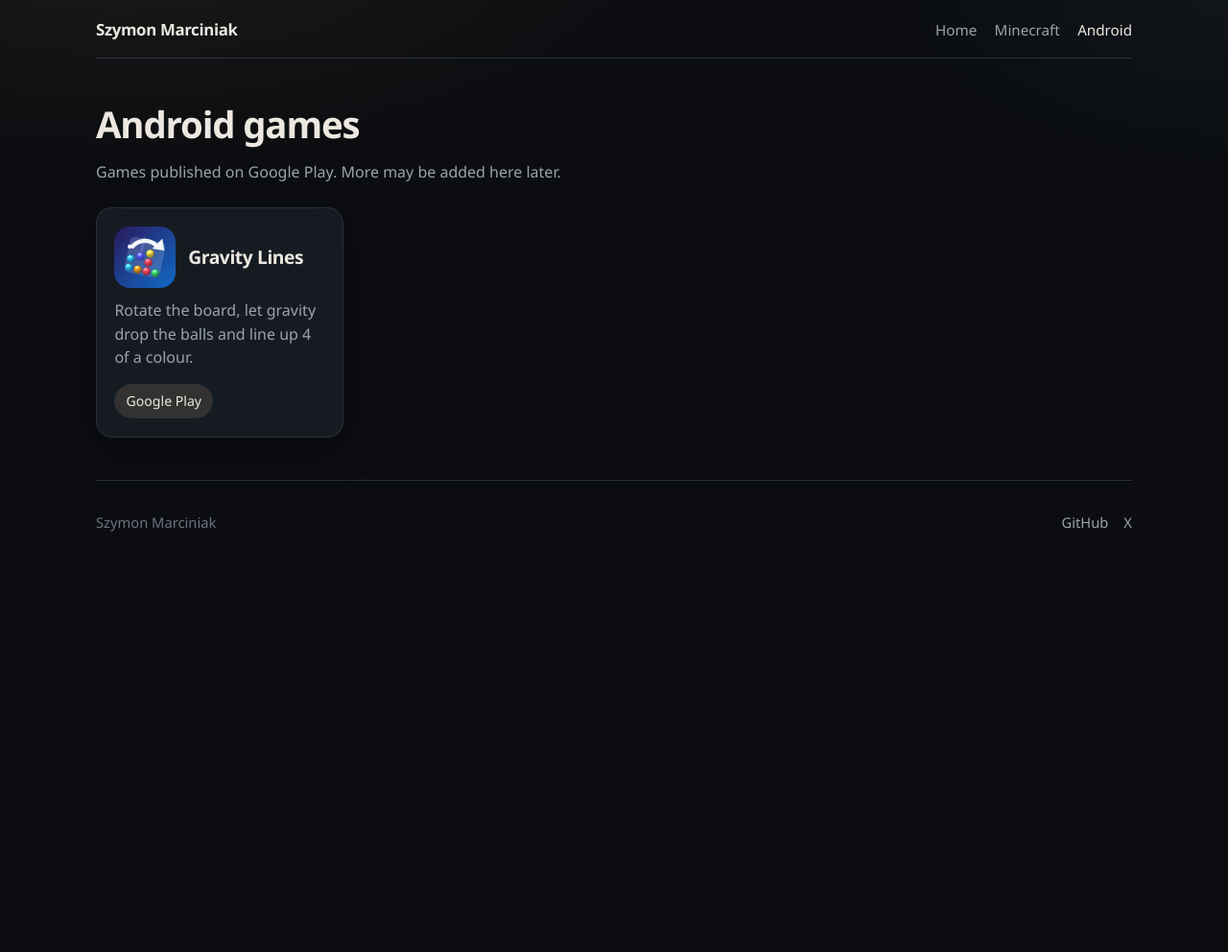
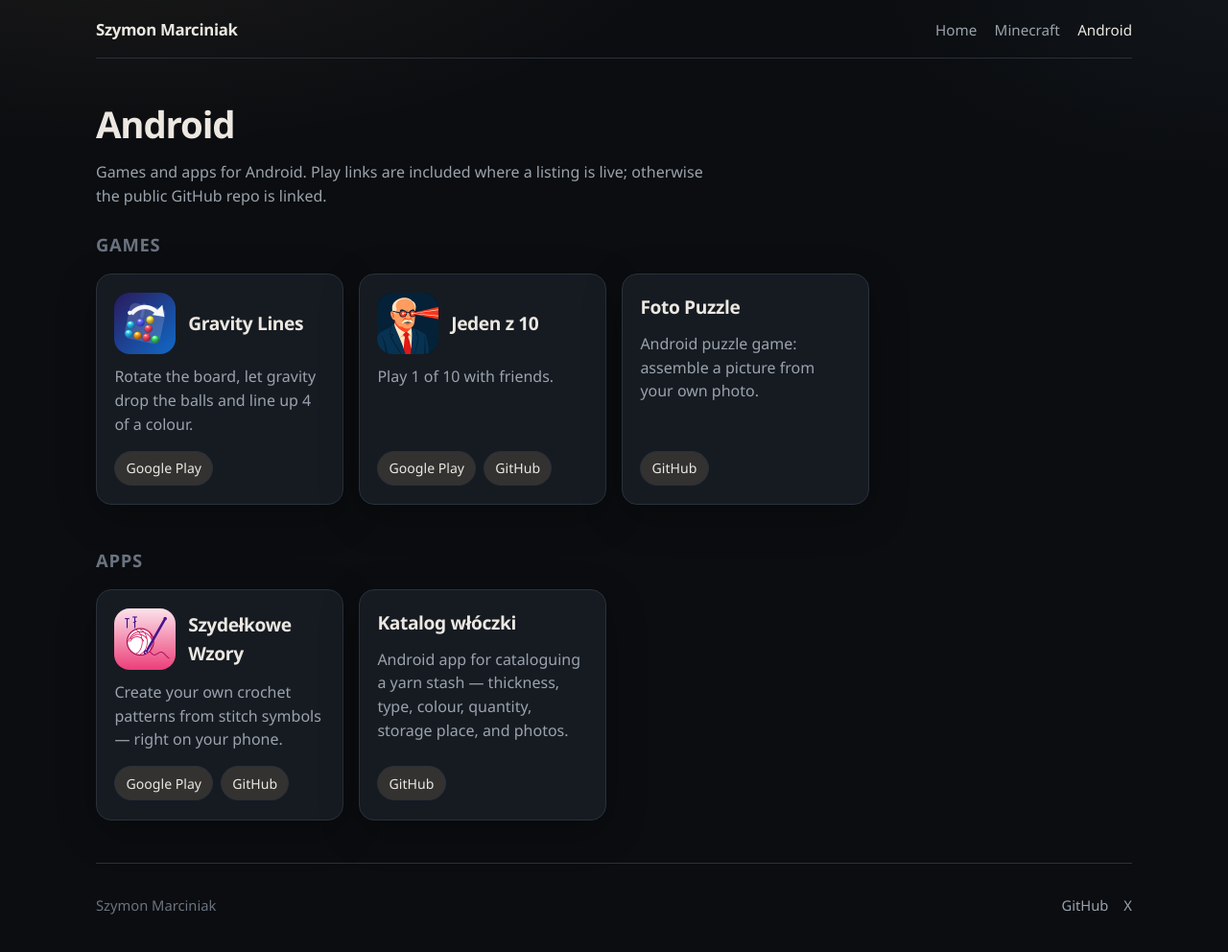
Before and after one commit to VashaTS/homepage, a plain HTML site: page android/index.html in a window 1280 px wide. Shown: the whole page at 96% size. Before the commit the page ends 800 px from the top, so only its background shows below. Drawn offline with Linux system fonts and the light colour scheme.

Commit message:
Move Android games and apps onto the Android page
The Android page now has Games (Gravity Lines, Jeden z 10, Foto Puzzle) and Apps (Szydełkowe Wzory, Katalog włóczki), with Play links where a store listing exists. Those projects are no longer listed under Other on the homepage.

```diff
--- a/android/index.html
+++ b/android/index.html
@@ -3,8 +3,8 @@
 <head>
   <meta charset="utf-8">
   <meta name="viewport" content="width=device-width, initial-scale=1">
-  <title>Android games — Szymon Marciniak</title>
-  <meta name="description" content="Android games by Szymon Marciniak. Gravity Lines is on Google Play.">
+  <title>Android — Szymon Marciniak</title>
+  <meta name="description" content="Android games and apps by Szymon Marciniak, including Gravity Lines, Jeden z 10, and Szydełkowe Wzory.">
   <link rel="icon" href="/assets/favicon.svg" type="image/svg+xml">
   <link rel="stylesheet" href="/assets/style.css">
 </head>
@@ -19,13 +19,13 @@
   </header>
   <main>
     <section class="page-title wrap">
-      <h1>Android games</h1>
-      <p>Games published on Google Play. More may be added here later.</p>
+      <h1>Android</h1>
+      <p>Games and apps for Android. Play links are included where a listing is live; otherwise the public GitHub repo is linked.</p>
     </section>
 
-    <section class="section wrap">
+    <section class="section wrap" id="games">
+      <h2>Games</h2>
       <div class="grid">
-        <!-- Add further games below this card. -->
         <article class="card">
           <div class="card-head">
             <img class="icon icon--lg" src="/assets/icons/gravity-lines.png" alt="" width="64" height="64">
@@ -34,6 +34,51 @@
           <p>Rotate the board, let gravity drop the balls and line up 4 of a colour.</p>
           <div class="actions">
             <a class="btn" href="https://play.google.com/store/apps/details?id=pl.vashats.gravitylines">Google Play</a>
+          </div>
+        </article>
+
+        <article class="card">
+          <div class="card-head">
+            <img class="icon icon--lg" src="/assets/icons/jeden-z-10.png" alt="" width="64" height="64">
+            <h3>Jeden z 10</h3>
+          </div>
+          <p>Play 1 of 10 with friends.</p>
+          <div class="actions">
+            <a class="btn" href="https://play.google.com/store/apps/details?id=net.szymonmarciniak.jeden_z_dziesieciu_v2">Google Play</a>
+            <a class="btn" href="https://github.com/VashaTS/jedenz10">GitHub</a>
+          </div>
+        </article>
+
+        <article class="card">
+          <h3>Foto Puzzle</h3>
+          <p>Android puzzle game: assemble a picture from your own photo.</p>
+          <div class="actions">
+            <a class="btn" href="https://github.com/VashaTS/foto-puzzle">GitHub</a>
+          </div>
+        </article>
+      </div>
+    </section>
+
+    <section class="section wrap" id="apps">
+      <h2>Apps</h2>
+      <div class="grid">
+        <article class="card">
+          <div class="card-head">
+            <img class="icon icon--lg" src="/assets/icons/szydelkowe-wzory.png" alt="" width="64" height="64">
+            <h3>Szydełkowe Wzory</h3>
+          </div>
+          <p>Create your own crochet patterns from stitch symbols — right on your phone.</p>
+          <div class="actions">
+            <a class="btn" href="https://play.google.com/store/apps/details?id=pl.szydelko.szydelkowe_wzory">Google Play</a>
+            <a class="btn" href="https://github.com/VashaTS/szydelkowe-wzory">GitHub</a>
+          </div>
+        </article>
+
+        <article class="card">
+          <h3>Katalog włóczki</h3>
+          <p>Android app for cataloguing a yarn stash — thickness, type, colour, quantity, storage place, and photos.</p>
+          <div class="actions">
+            <a class="btn" href="https://github.com/VashaTS/katalog-wloczki">GitHub</a>
           </div>
         </article>
       </div>
```
Also changed, not shown: index.html (+5 -37 lines), 1 other file.
